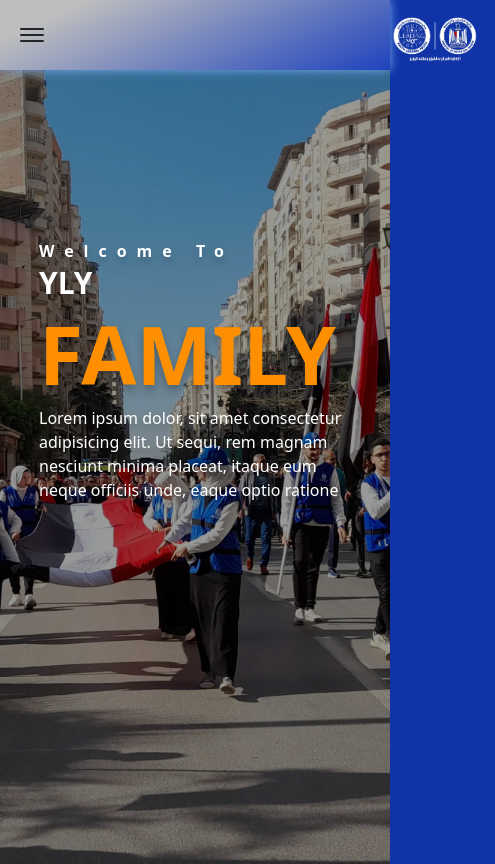
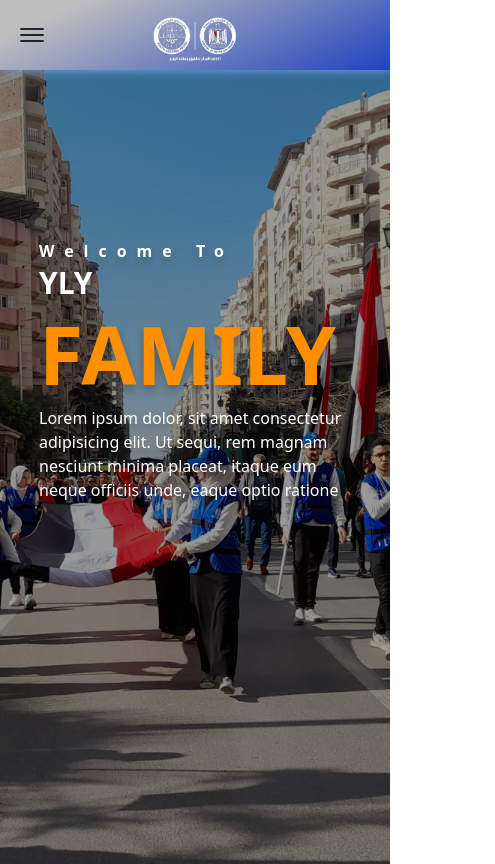
Before and after one commit to zyadessa2/YLY-website, a React (Create React App) app: page / in a window 390 px wide. Shown: the top 864 px of the page, 495 px wide, since content can reach past the window. Built offline with nearby package versions, Linux system fonts and the light colour scheme; no server answers; the database is empty.

Commit message:
logo-update

```diff
--- a/src/components/Navbar/Navbar.jsx
+++ b/src/components/Navbar/Navbar.jsx
@@ -200,7 +200,7 @@ className='z-30 login rounded-lg backdrop-blur-md py-[70px] min-w-[70vw] flex fl
   : null
 }
 
-<Link to='/' className='w-[160px] md:w-[120px] absolute left-[50%] top-1 md:translate-x-[150%] translate-x-[-50%]'>
+<Link to='/' className='w-[160px] md:w-[120px] absolute left-[50%] top-1  translate-x-[-50%]'>
 <img className='w-100' src={logoYLY}/>
 </Link>
 </header>
```
